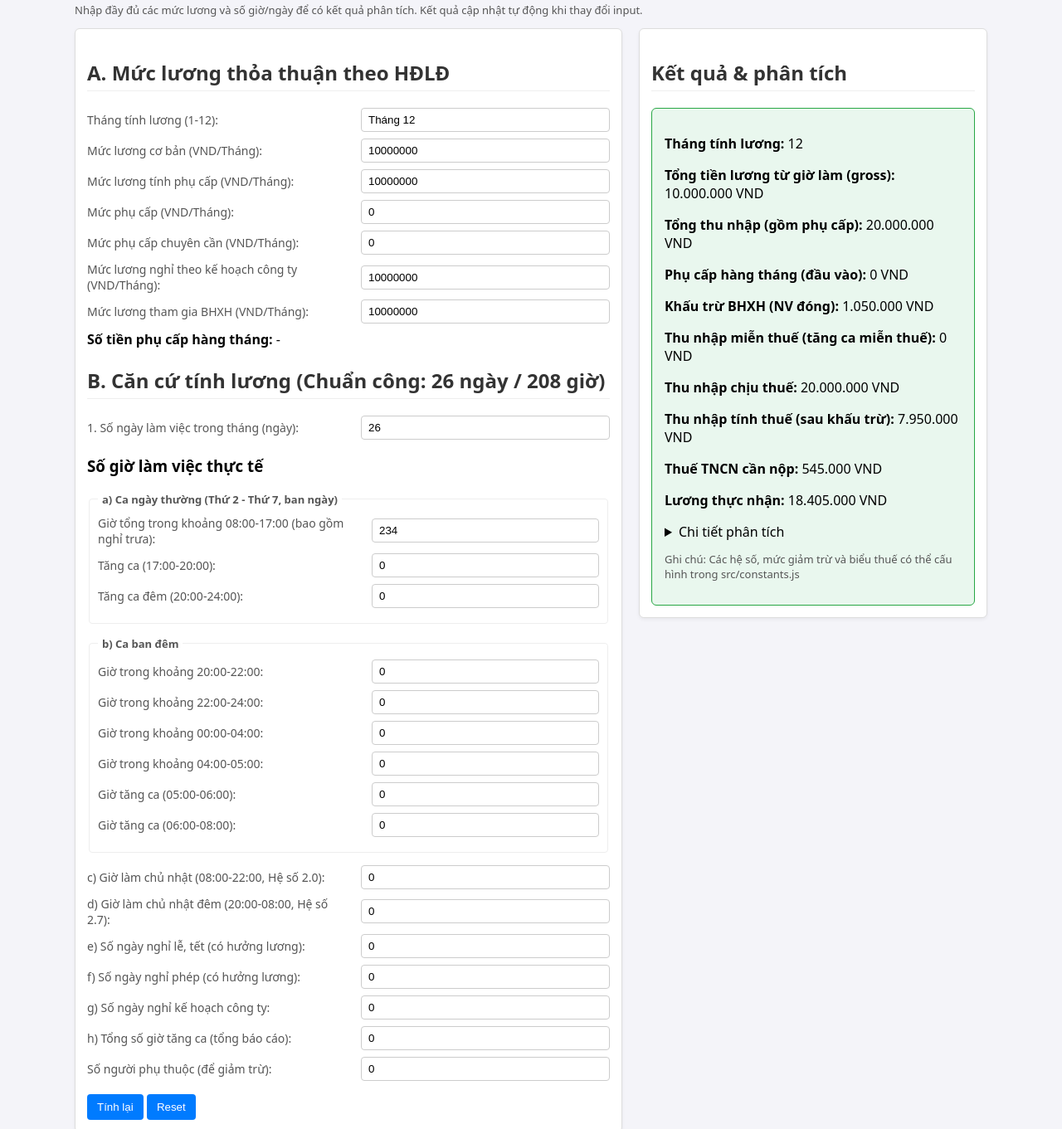
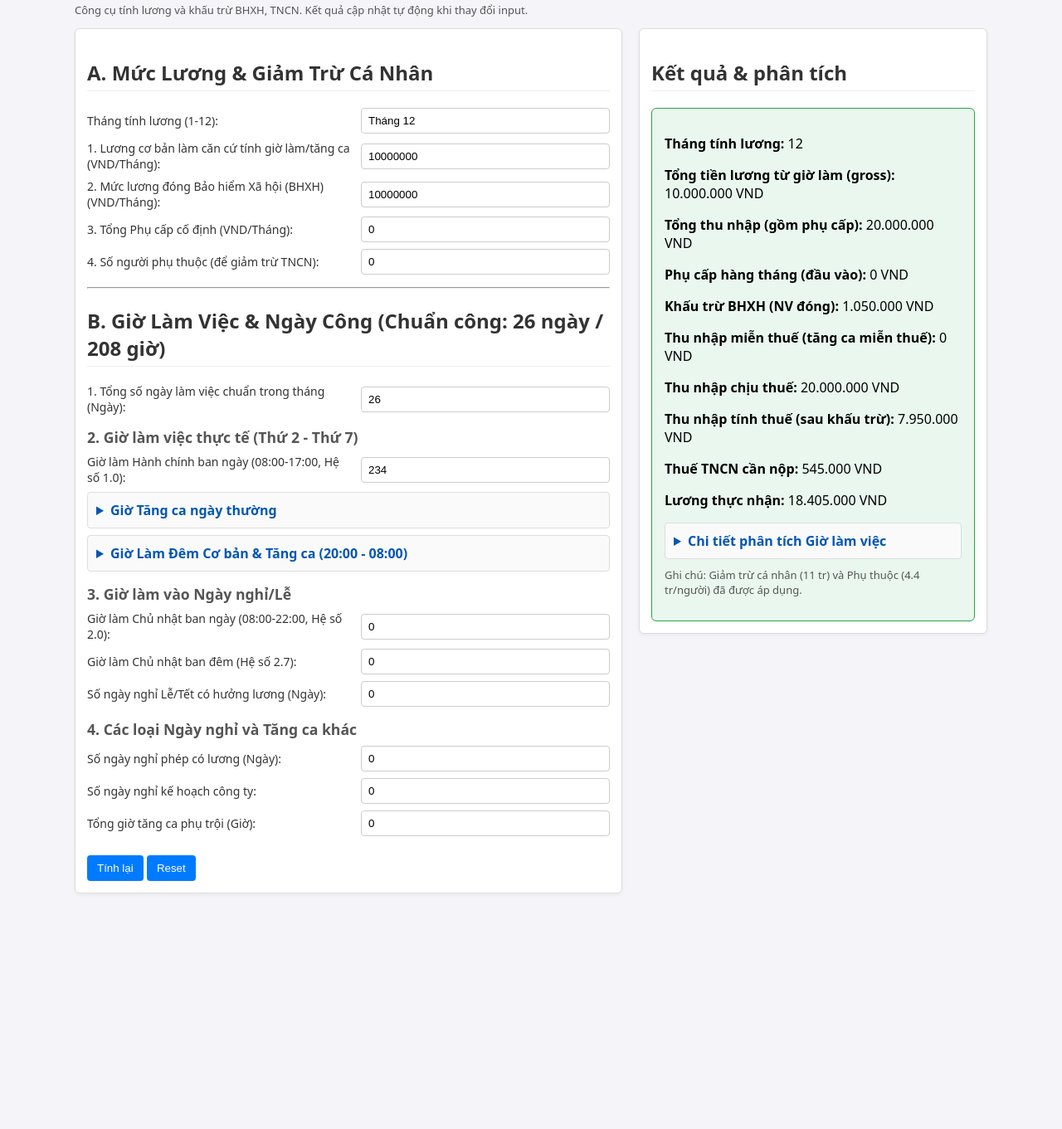
Before and after one commit to tudn1986/vnhr, a plain HTML site: page index.html in a window 1280 px wide. Shown: the part 94-1455 px from the top of the page at 83% size. After the commit the page ends 1191 px from the top, so only its background shows below. Drawn offline with Linux system fonts and the light colour scheme.

Commit message:
đổi giao diện

```diff
--- a/index.html
+++ b/index.html
@@ -3,35 +3,37 @@
 <head>
   <meta charset="utf-8">
   <meta name="viewport" content="width=device-width,initial-scale=1">
-  <title>VNHR — Công Cụ Tính Lương (Modular)</title>
+  <title>VNHR — Công Cụ Tính Lương (Tối ưu)</title>
   <style>
+    /* CSS giữ nguyên và tinh chỉnh nhẹ cho dễ đọc */
     body { font-family: system-ui, -apple-system, "Segoe UI", Roboto, "Helvetica Neue", Arial; padding: 20px; max-width: 1100px; margin: auto; background-color: #f4f4f9; }
     h1 { margin-bottom: 6px; color: #0056b3; }
     h2 { margin-top: 22px; color: #333; border-bottom: 1px solid #eee; padding-bottom: 5px; }
+    h3 { color: #555; font-size: 1.1em; margin-top: 15px; margin-bottom: 8px; }
     .grid { display: grid; grid-template-columns: 1fr 420px; gap: 20px; align-items: start; }
     .card { border: 1px solid #ddd; padding: 14px; border-radius: 6px; background: #fff; box-shadow: 0 2px 4px rgba(0,0,0,0.05); }
     .input-row { display:flex; gap:10px; margin-bottom:8px; align-items:center; }
-    .input-row label { width: 320px; font-size: 14px; color: #555; }
-    input[type=number], input[type=text], select { flex:1; padding:6px 8px; border: 1px solid #ccc; border-radius: 4px; }
+    .input-row label { width: 320px; font-size: 14px; color: #333; }
+    input[type=number], input[type=text], select { flex:1; padding:7px 8px; border: 1px solid #ccc; border-radius: 4px; }
     select { appearance: none; background-color: #fff; }
     button { padding: 8px 12px; margin-top: 8px; cursor: pointer; background-color: #007bff; color: white; border: none; border-radius: 4px; }
     button:hover { background-color: #0056b3; }
     .result-box { margin-top: 12px; padding: 15px; border-radius:6px; background:#e9f7ee; border: 1px solid #28a745; }
     .result-box strong { color: #000; }
-    details { margin-top:8px; }
+    details { margin-top:8px; border: 1px solid #ddd; padding: 10px; border-radius: 4px; background: #fafafa; }
+    summary { font-weight: bold; cursor: pointer; color: #0056b3; }
     .small { font-size: 13px; color:#555; }
-    fieldset { border: 1px solid #eee; padding: 10px; margin-bottom: 15px; border-radius: 4px; }
-    legend { font-weight: bold; padding: 0 5px; color: #333; }
+    fieldset { border: none; padding: 0; margin: 0; }
   </style>
 </head>
 <body>
-  <h1>VNHR — Công Cụ Tính Lương (Module)</h1>
-  <p class="small">Nhập đầy đủ các mức lương và số giờ/ngày để có kết quả phân tích. Kết quả cập nhật tự động khi thay đổi input.</p>
+  <h1>VNHR — Công Cụ Tính Lương Chi Tiết</h1>
+  <p class="small">Công cụ tính lương và khấu trừ BHXH, TNCN. Kết quả cập nhật tự động khi thay đổi input.</p>
 
   <div class="grid">
     <div>
       <div class="card">
-        <h2>A. Mức lương thỏa thuận theo HĐLĐ</h2>
+        <h2>A. Mức Lương & Giảm Trừ Cá Nhân</h2>
         <div class="input-row">
             <label for="payMonth">Tháng tính lương (1-12):</label>
             <select id="payMonth">
@@ -49,49 +51,55 @@
                 <option value="12" selected>Tháng 12</option>
             </select>
         </div>
-        <div class="input-row"><label for="baseSalary">Mức lương cơ bản (VND/Tháng):</label><input id="baseSalary" type="number" value="10000000" min="0"></div>
-        <div class="input-row"><label for="allowanceSalary">Mức lương tính phụ cấp (VND/Tháng):</label><input id="allowanceSalary" type="number" value="10000000" min="0"></div>
-        <div class="input-row"><label for="monthlyAllowance">Mức phụ cấp (VND/Tháng):</label><input id="monthlyAllowance" type="number" value="0" min="0"></div>
-        <div class="input-row"><label for="attendanceAllowanceBase">Mức phụ cấp chuyên cần (VND/Tháng):</label><input id="attendanceAllowanceBase" type="number" value="0" min="0"></div>
-        <div class="input-row"><label for="planLeaveSalary">Mức lương nghỉ theo kế hoạch công ty (VND/Tháng):</label><input id="planLeaveSalary" type="number" value="10000000" min="0"></div>
-        <div class="input-row"><label for="socialSalary">Mức lương tham gia BHXH (VND/Tháng):</label><input id="socialSalary" type="number" value="10000000" min="0"></div>
+        <div class="input-row"><label for="baseSalary">1. Lương cơ bản làm căn cứ tính giờ làm/tăng ca (VND/Tháng):</label><input id="baseSalary" type="number" value="10000000" min="0"></div>
+        <div class="input-row"><label for="socialSalary">2. Mức lương đóng Bảo hiểm Xã hội (BHXH) (VND/Tháng):</label><input id="socialSalary" type="number" value="10000000" min="0"></div>
+        <div class="input-row"><label for="monthlyAllowance">3. Tổng Phụ cấp cố định (VND/Tháng):</label><input id="monthlyAllowance" type="number" value="0" min="0"></div>
+        <div class="input-row"><label for="numDependents">4. Số người phụ thuộc (để giảm trừ TNCN):</label><input id="numDependents" type="number" value="0" min="0"></div>
 
-        <div style="margin-top:8px; margin-bottom:10px;">
-          <strong>Số tiền phụ cấp hàng tháng:</strong> <span id="monthlyAllowanceAmount">-</span>
+        <hr style="margin-top: 15px;">
+
+        <h2>B. Giờ Làm Việc & Ngày Công (Chuẩn công: 26 ngày / 208 giờ)</h2>
+
+        <div class="input-row"><label for="workingDaysInMonth">1. Tổng số ngày làm việc chuẩn trong tháng (Ngày):</label><input id="workingDaysInMonth" type="number" value="26" min="0"></div>
+
+        <h3>2. Giờ làm việc thực tế (Thứ 2 - Thứ 7)</h3>
+
+        <div class="input-row"><label for="day_norm_08_17">Giờ làm Hành chính ban ngày (08:00-17:00, Hệ số 1.0):</label><input id="day_norm_08_17" type="number" value="234" min="0"></div>
+
+        <details>
+            <summary>Giờ Tăng ca ngày thường</summary>
+            <div class="input-row"><label for="day_ot_17_20">Giờ Tăng ca ngày (17:00-20:00, Hệ số 1.5):</label><input id="day_ot_17_20" type="number" value="0" min="0"></div>
+            <div class="input-row"><label for="day_ot_20_24">Giờ Tăng ca đêm (20:00-24:00, Hệ số 2.1):</label><input id="day_ot_20_24" type="number" value="0" min="0"></div>
+        </details>
+
+        <details>
+            <summary>Giờ Làm Đêm Cơ bản & Tăng ca (20:00 - 08:00)</summary>
+            <p class="small">Lưu ý: Các trường này chỉ dành cho người làm ca đêm chuyên biệt. Giờ tăng ca 20:00-24:00 nên nhập ở mục trên.</p>
+            <div class="input-row"><label for="night_norm_20_22">Giờ làm đêm cơ bản (20:00-22:00, Hệ số 1.3):</label><input id="night_norm_20_22" type="number" value="0" min="0"></div>
+            <div class="input-row"><label for="night_22_24">Giờ làm đêm cơ bản (22:00-24:00, Hệ số 1.3):</label><input id="night_22_24" type="number" value="0" min="0"></div>
+            <div class="input-row"><label for="night_00_04">Giờ làm đêm cơ bản (00:00-04:00, Hệ số 1.3):</label><input id="night_00_04" type="number" value="0" min="0"></div>
+            <div class="input-row"><label for="night_04_05">Giờ làm đêm cơ bản (04:00-05:00, Hệ số 1.3):</label><input id="night_04_05" type="number" value="0" min="0"></div>
+            <div class="input-row"><label for="night_05_06">Giờ Tăng ca sáng sớm (05:00-06:00, Hệ số 2.1):</label><input id="night_05_06" type="number" value="0" min="0"></div>
+            <div class="input-row"><label for="night_06_08">Giờ Tăng ca sáng sớm (06:00-08:00, Hệ số 2.1):</label><input id="night_06_08" type="number" value="0" min="0"></div>
+        </details>
+
+        <h3>3. Giờ làm vào Ngày nghỉ/Lễ</h3>
+        <div class="input-row"><label for="sunday_day_hours">Giờ làm Chủ nhật ban ngày (08:00-22:00, Hệ số 2.0):</label><input id="sunday_day_hours" type="number" value="0" min="0"></div>
+        <div class="input-row"><label for="sunday_night_hours">Giờ làm Chủ nhật ban đêm (Hệ số 2.7):</label><input id="sunday_night_hours" type="number" value="0" min="0"></div>
+        <div class="input-row"><label for="holidayDays">Số ngày nghỉ Lễ/Tết có hưởng lương (Ngày):</label><input id="holidayDays" type="number" value="0" min="0"></div>
+
+        <h3>4. Các loại Ngày nghỉ và Tăng ca khác</h3>
+        <div class="input-row"><label for="paidLeaveDays">Số ngày nghỉ phép có lương (Ngày):</label><input id="paidLeaveDays" type="number" value="0" min="0"></div>
+        <div class="input-row"><label for="companyPlanLeaveDays">Số ngày nghỉ kế hoạch công ty:</label><input id="companyPlanLeaveDays" type="number" value="0" min="0"></div>
+        <div class="input-row"><label for="extraOvertimeHours">Tổng giờ tăng ca phụ trội (Giờ):</label><input id="extraOvertimeHours" type="number" value="0" min="0"></div>
+
+        <div style="display: none;">
+            <input id="allowanceSalary" type="number" value="10000000">
+            <input id="attendanceAllowanceBase" type="number" value="0">
+            <input id="planLeaveSalary" type="number" value="10000000">
         </div>
 
-        <h2>B. Căn cứ tính lương (Chuẩn công: 26 ngày / 208 giờ)</h2>
-        <div class="input-row"><label for="workingDaysInMonth">1. Số ngày làm việc trong tháng (ngày):</label><input id="workingDaysInMonth" type="number" value="26" min="0"></div>
-
-        <h3>Số giờ làm việc thực tế</h3>
-        <fieldset>
-          <legend class="small"><strong>a) Ca ngày thường (Thứ 2 - Thứ 7, ban ngày)</strong></legend>
-          <div class="input-row"><label for="day_norm_08_17">Giờ tổng trong khoảng 08:00-17:00 (bao gồm nghỉ trưa):</label><input id="day_norm_08_17" type="number" value="234" min="0"></div>
-          <div class="input-row"><label for="day_ot_17_20">Tăng ca (17:00-20:00):</label><input id="day_ot_17_20" type="number" value="0" min="0"></div>
-          <div class="input-row"><label for="day_ot_20_24">Tăng ca đêm (20:00-24:00):</label><input id="day_ot_20_24" type="number" value="0" min="0"></div>
-        </fieldset>
-
-        <fieldset>
-          <legend class="small"><strong>b) Ca ban đêm</strong></legend>
-          <div class="input-row"><label for="night_norm_20_22">Giờ trong khoảng 20:00-22:00:</label><input id="night_norm_20_22" type="number" value="0" min="0"></div>
-          <div class="input-row"><label for="night_22_24">Giờ trong khoảng 22:00-24:00:</label><input id="night_22_24" type="number" value="0" min="0"></div>
-          <div class="input-row"><label for="night_00_04">Giờ trong khoảng 00:00-04:00:</label><input id="night_00_04" type="number" value="0" min="0"></div>
-          <div class="input-row"><label for="night_04_05">Giờ trong khoảng 04:00-05:00:</label><input id="night_04_05" type="number" value="0" min="0"></div>
-          <div class="input-row"><label for="night_05_06">Giờ tăng ca (05:00-06:00):</label><input id="night_05_06" type="number" value="0" min="0"></div>
-          <div class="input-row"><label for="night_06_08">Giờ tăng ca (06:00-08:00):</label><input id="night_06_08" type="number" value="0" min="0"></div>
-        </fieldset>
-
-        <div class="input-row"><label for="sunday_day_hours">c) Giờ làm chủ nhật (08:00-22:00, Hệ số 2.0):</label><input id="sunday_day_hours" type="number" value="0" min="0"></div>
-        <div class="input-row"><label for="sunday_night_hours">d) Giờ làm chủ nhật đêm (20:00-08:00, Hệ số 2.7):</label><input id="sunday_night_hours" type="number" value="0" min="0"></div>
-
-        <div class="input-row"><label for="holidayDays">e) Số ngày nghỉ lễ, tết (có hưởng lương):</label><input id="holidayDays" type="number" value="0" min="0"></div>
-        <div class="input-row"><label for="paidLeaveDays">f) Số ngày nghỉ phép (có hưởng lương):</label><input id="paidLeaveDays" type="number" value="0" min="0"></div>
-        <div class="input-row"><label for="companyPlanLeaveDays">g) Số ngày nghỉ kế hoạch công ty:</label><input id="companyPlanLeaveDays" type="number" value="0" min="0"></div>
-        <div class="input-row"><label for="extraOvertimeHours">h) Tổng số giờ tăng ca (tổng báo cáo):</label><input id="extraOvertimeHours" type="number" value="0" min="0"></div>
-
-        <div class="input-row"><label for="numDependents">Số người phụ thuộc (để giảm trừ):</label><input id="numDependents" type="number" value="0" min="0"></div>
-
-        <div style="margin-top:8px;">
+        <div style="margin-top:15px;">
           <button id="recalcBtn">Tính lại</button>
           <button id="resetBtn" type="button">Reset</button>
         </div>
@@ -114,10 +122,11 @@
           <p><strong>Lương thực nhận:</strong> <span id="netSalary">-</span></p>
 
           <details>
-            <summary>Chi tiết phân tích</summary>
-            <ul id="breakdownList" class="small"></ul>
+            <summary>Chi tiết phân tích Giờ làm việc</summary>
+            <ul id="breakdownList" class="small">
+                </ul>
           </details>
-          <p class="small">Ghi chú: Các hệ số, mức giảm trừ và biểu thuế có thể cấu hình trong src/constants.js</p>
+          <p class="small" style="margin-top: 10px;">Ghi chú: Giảm trừ cá nhân (11 tr) và Phụ thuộc (4.4 tr/người) đã được áp dụng.</p>
         </div>
       </div>
     </div>
```
